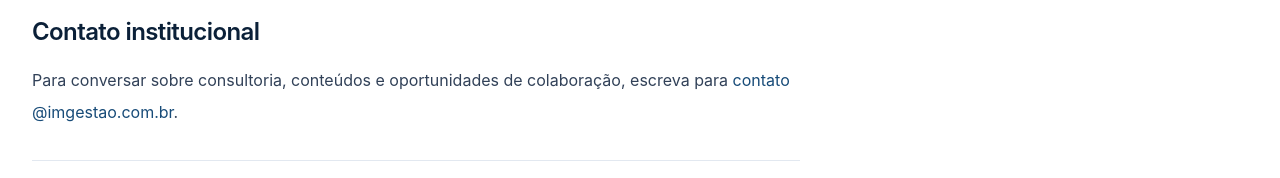
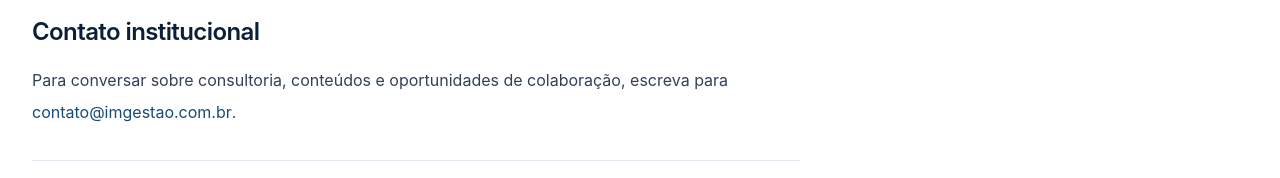
Before and after one commit to IMGestao/imgestao-site, a React (Vite) app: page /sobre-a-im in a window 1280 px wide. Shown: the part 2106-2284 px from the top of the page. Built offline with nearby package versions, Linux system fonts and the light colour scheme.

Commit message:
Remove forced word breaking from About contact link

```diff
--- a/src/shared/institutional/InstitutionalPage.jsx
+++ b/src/shared/institutional/InstitutionalPage.jsx
@@ -16,7 +16,7 @@ function About() {
     <Section title="Áreas de conhecimento"><p>A produção editorial se organiza em cinco domínios complementares, que conectam os desafios da gestão à prática empresarial.</p><ul className="grid gap-3 sm:grid-cols-2">{themes.map(theme => <li key={theme.slug} className="border border-slate-200 p-4"><Link className="font-semibold text-[#174b78] underline underline-offset-4" to={themePath(theme)}>{theme.title}</Link><p className="mt-2 text-sm leading-6">{theme.description}</p></li>)}</ul></Section>
     <Section title="Como atuamos"><p>A abordagem de consultoria articula diagnóstico, direcionamento, estruturação e implementação. O objetivo é estabelecer prioridades, responsabilidades e meios de acompanhar resultados, respeitando o contexto da organização.</p><a className="rd-text-link inline-block" href="/#metodologia">Conheça a metodologia de atuação</a><p>As soluções abrangem estratégia e direcionamento, governança e gestão, transformação organizacional, tecnologia, dados e performance.</p><a className="rd-text-link inline-block" href="/#atuacao">Conheça as soluções</a></Section>
     <Section title="Autoria institucional"><p>Os Insights são publicados sob a autoria institucional da IM Estratégia e Gestão, com análises e referências bibliográficas voltadas aos desafios da gestão empresarial.</p><Link className="rd-text-link inline-block" to="/insights">Explore o acervo de Insights</Link></Section>
-    <Section title="Contato institucional"><p>Para conversar sobre consultoria, conteúdos e oportunidades de colaboração, escreva para <a className="underline text-[#174b78] break-all" href={`mailto:${CONTACT_EMAIL}`}>{CONTACT_EMAIL}</a>.</p></Section>
+    <Section title="Contato institucional"><p>Para conversar sobre consultoria, conteúdos e oportunidades de colaboração, escreva para <a className="underline text-[#174b78] inline-block max-w-full [overflow-wrap:anywhere]" href={`mailto:${CONTACT_EMAIL}`}>{CONTACT_EMAIL}</a>.</p></Section>
   </>;
 }
 
```
